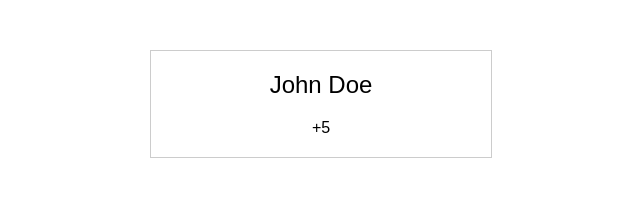
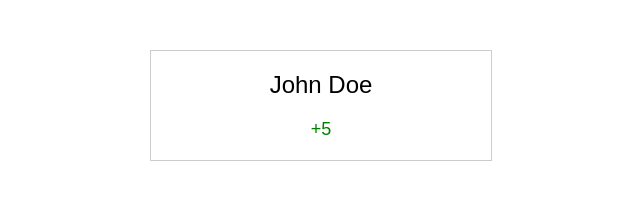
Before and after one commit to tjkue/score-shift, a plain HTML site: page index.html in a window 1280 px wide. Shown: the full height of the page, 319-959 px from the left. Drawn offline with Linux system fonts and the light colour scheme.

Commit message:
Update index.html

```diff
--- a/index.html
+++ b/index.html
@@ -29,7 +29,7 @@
 
 <div class="container">
     <div class="name">John Doe</div>
-    <div class="score_shift">+5</div>
+    <div class="score-shift">+5</div>
 </div>
 
 </body>
```
